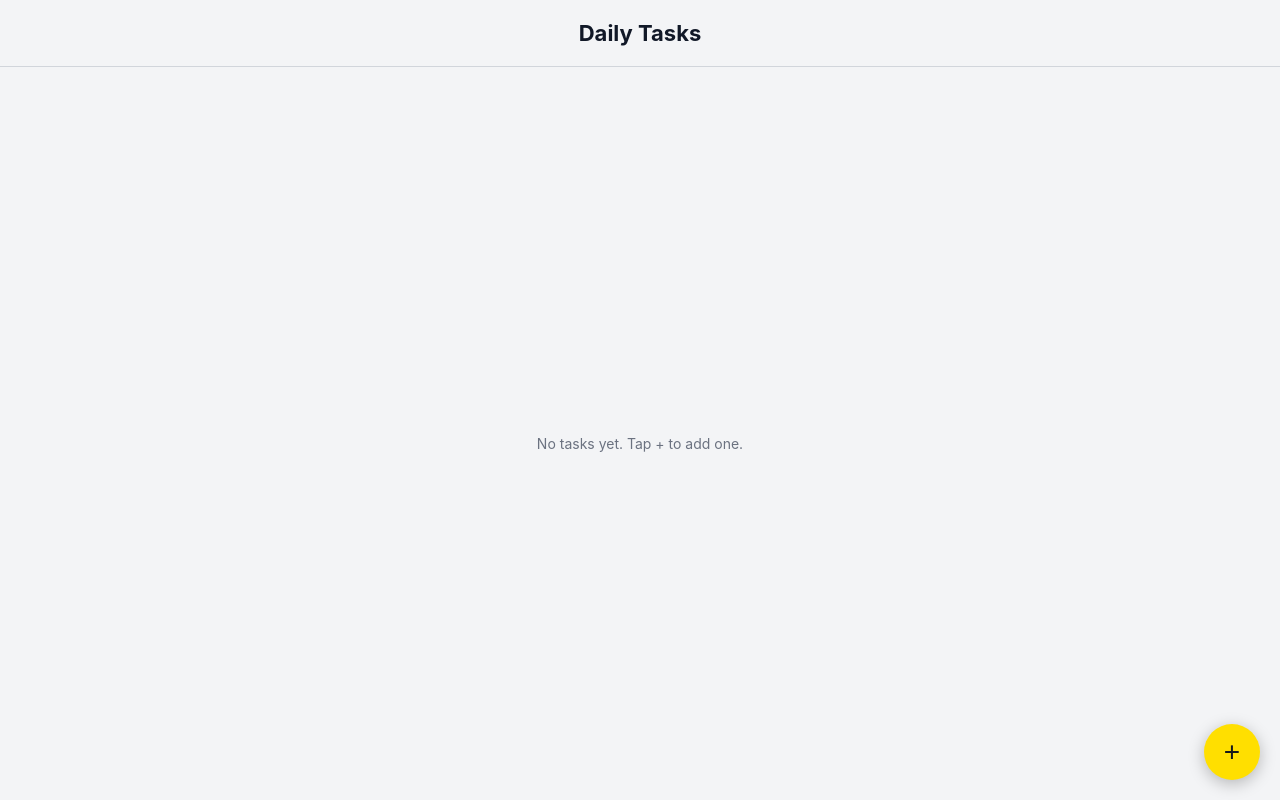
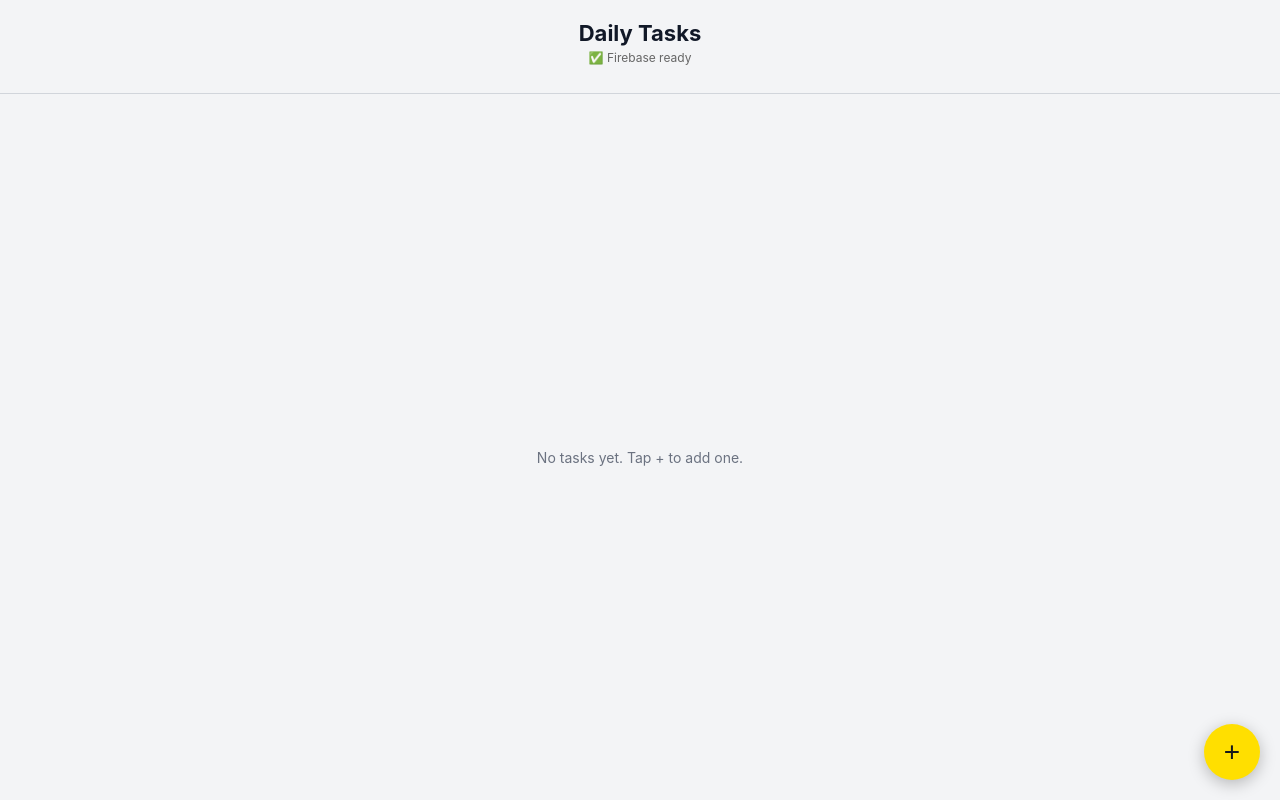
Before and after one commit to arthurswebdev-lang/daily-habits, a plain HTML site: page index.html in a window 1280 px wide. Drawn offline with Linux system fonts and the light colour scheme; no server answers.

Commit message:
Add visible Firebase status indicator

```diff
--- a/app.js
+++ b/app.js
@@ -911,15 +911,23 @@ function getDeviceId() {
   return deviceId;
 }
 
+function updateFirebaseStatus(status) {
+  const el = document.getElementById("firebase-status");
+  if (el) el.textContent = status;
+}
+
 async function initFirebase() {
   if (!window.FIREBASE_CONFIG) {
     console.log("[Firebase] Config not loaded");
+    updateFirebaseStatus("❌ Config not loaded");
     return;
   }
   try {
+    updateFirebaseStatus("⏳ Initializing...");
     firebase.initializeApp(window.FIREBASE_CONFIG);
     firebaseMessaging = firebase.messaging();
     console.log("[Firebase] Initialized");
+    updateFirebaseStatus("✅ Firebase ready");
 
     firebaseMessaging.onMessage((payload) => {
       const { title, body } = payload.notification || {};
@@ -929,6 +937,7 @@ async function initFirebase() {
     });
   } catch (err) {
     console.error("[Firebase] Init error:", err);
+    updateFirebaseStatus("❌ Firebase error: " + err.message.substring(0, 30));
   }
 }
 
--- a/index.html
+++ b/index.html
@@ -20,6 +20,7 @@
 <header class="app-header">
   <h1>Daily Tasks</h1>
   <p class="task-count" id="task-count"></p>
+  <p id="firebase-status" style="font-size:12px;color:#666;margin-top:4px;"></p>
 </header>
 
 <main id="app">
```
